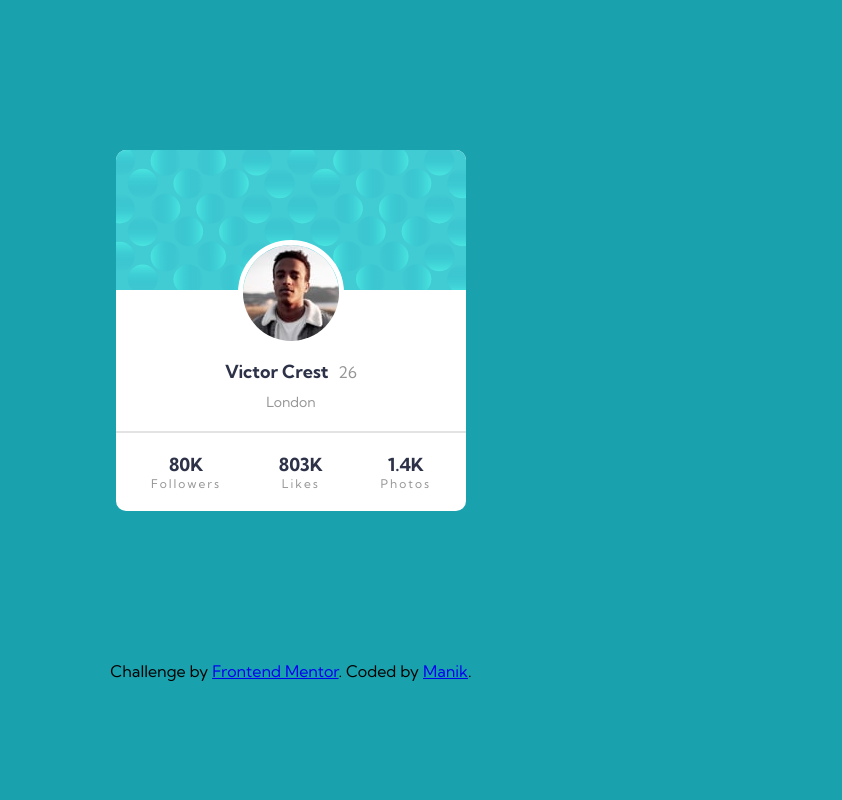
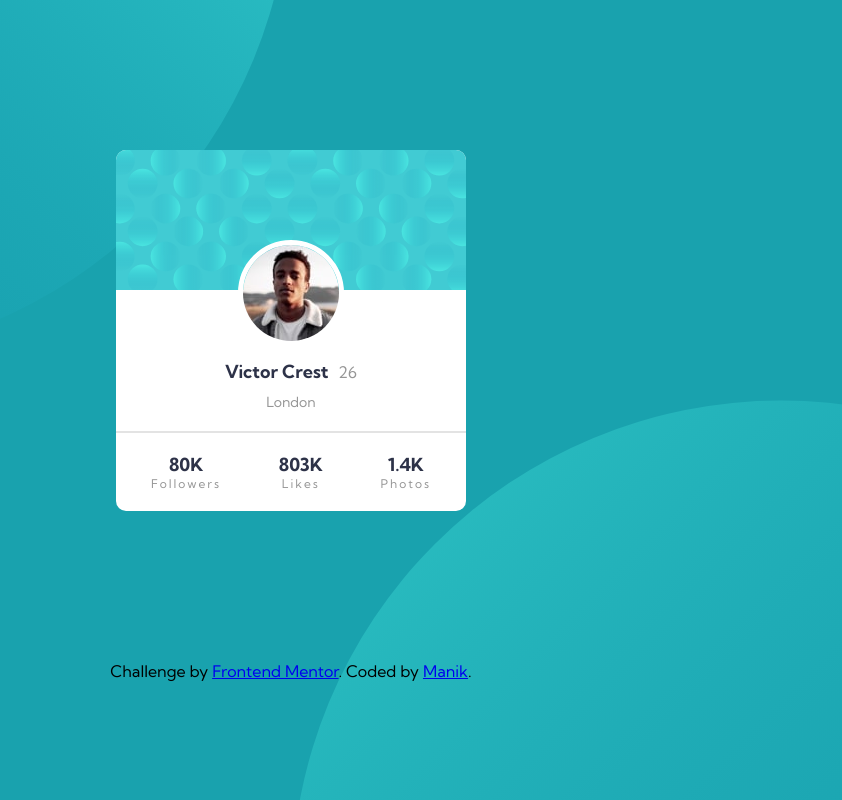
Before and after one commit to ManikMaity/Profile-card-component, a plain HTML site: page index.html in a window 1280 px wide. Shown: the whole page, without its empty margins (349-1191 px from the left). Drawn offline with Linux system fonts and the light colour scheme.

Commit message:
Update styles.css
Background pattern fixed

```diff
--- a/style/styles.css
+++ b/style/styles.css
@@ -35,6 +35,9 @@ body{
     background-color: var(--dark-cyan);
     /* position: relative; */
     /* overflow-x: hidden; */
+    background-image:url(../images/bg-pattern-top.svg), url(../images/bg-pattern-bottom.svg);
+    background-repeat: no-repeat, no-repeat;
+    background-position: right 50vw bottom 40vh, left 50vw top 50vh;
 
 }
 
```
